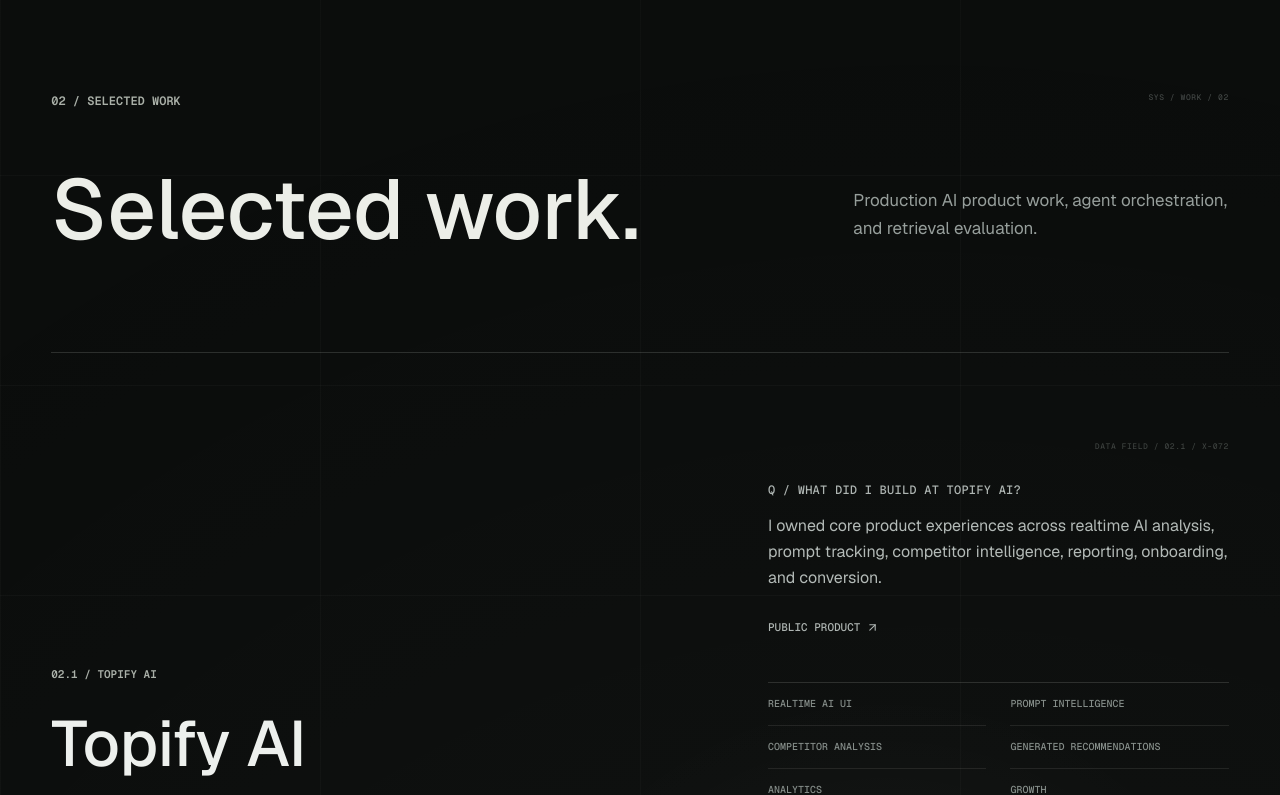
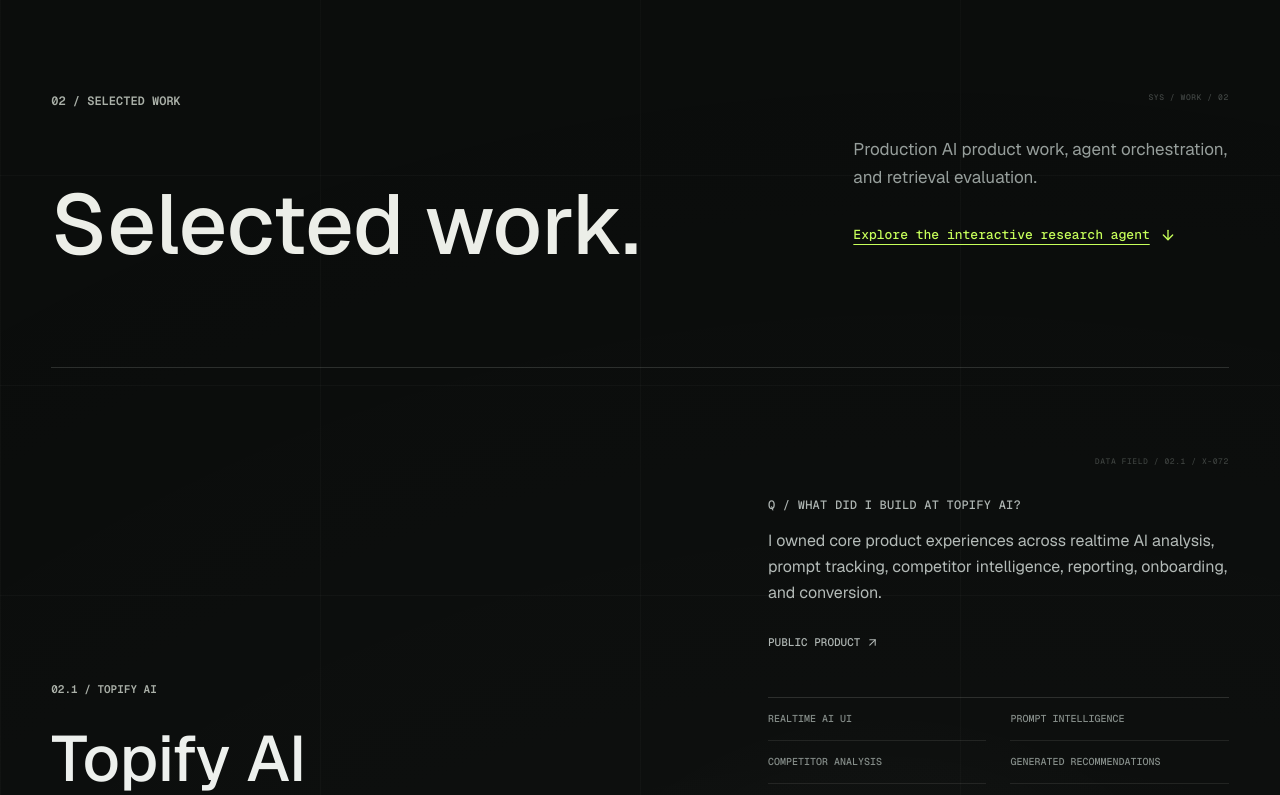
Before and after one commit to BuckyQ/bucky-ai-portfolio, a Next.js app: page / in a window 1280 px wide. Shown: the part 2080-2875 px from the top of the page. Built offline with nearby package versions, Linux system fonts and the light colour scheme.

Commit message:
Show research agent walkthrough directly on portfolio homepage

```diff
--- a/src/app/globals.css
+++ b/src/app/globals.css
@@ -2924,3 +2924,10 @@
 @keyframes research-flow{to{stroke-dashoffset:-30}}
 @media(max-width:900px){.research-graph-toolbar{align-items:flex-start;flex-direction:column}.research-graph-canvas{height:auto;display:grid;grid-template-columns:1fr 1fr;gap:16px;padding-bottom:10px;margin:24px 20px 0}.research-graph-edges{display:none}.research-node{position:relative;left:auto!important;top:auto!important;transform:none;width:100%;min-height:90px}.research-node-state,.research-node-decide,.research-node-route{grid-column:1/-1}.research-node-state:after,.research-node-decide:after{content:"↓";position:absolute;bottom:-16px;color:var(--color-text-muted)}.research-loop-caption{position:static;grid-column:1/-1;margin-top:8px}.research-graph-readout{grid-template-columns:1fr}.research-trace{border-right:0;border-bottom:1px solid var(--color-border)}.research-trace p{min-height:0}}
 @media(prefers-reduced-motion:reduce){.research-graph.is-playing .research-active-edge{animation:none}.research-node,.research-progress span{transition:none}}
+
+.selected-work-demo-link{display:flex;align-items:center;gap:10px;min-height:44px;margin-top:22px;color:var(--color-accent);font:500 13px/1.5 var(--font-mono);text-decoration:underline;text-underline-offset:5px}
+.selected-work-demo-link svg{width:16px;height:16px;flex-shrink:0}
+.homepage-research-demo{margin-top:64px;padding-top:32px;border-top:1px solid var(--color-border);scroll-margin-top:110px}
+.homepage-research-demo>h4{margin:22px 0;color:var(--color-text-primary);font-size:clamp(24px,3vw,44px);font-weight:500;line-height:1.2}
+.homepage-research-demo>p:not(.project-view-label){max-width:68ch;color:var(--color-text-secondary);font-size:16px;line-height:1.65}
+.homepage-research-demo>.research-graph{max-width:1100px}
--- a/src/app/page.tsx
+++ b/src/app/page.tsx
@@ -4,6 +4,7 @@
 import { ArrowDown, ArrowUpRight, Menu, Pause, Play, Sparkles, X } from "lucide-react";
 import Image from "next/image";
 import { useCallback, useEffect, useRef, useState } from "react";
+import ResearchAgentGraph from "@/components/ResearchAgentGraph";
 import AskBuckyLauncher from "@/components/AskBuckyLauncher";
 import ElectronicOcean from "@/components/ElectronicOcean";
 import {
@@ -670,7 +671,9 @@
           <ProjectReveal className="selected-work-header">
             <p className="section-label">02 / Selected Work</p>
             <h2 id="selected-work-title">Selected work.</h2>
-            <p>Production AI product work, agent orchestration, and retrieval evaluation.</p>
+            <p>Production AI product work, agent orchestration, and retrieval evaluation.
+              <a className="selected-work-demo-link" href="#research-demo">Explore the interactive research agent <ArrowDown aria-hidden="true" /></a>
+            </p>
           </ProjectReveal>
 
           <article className="work-project topify-project" aria-labelledby="topify-title">
@@ -790,6 +793,13 @@
                 </a>
               </div>
             </ProjectReveal>
+            <section className="homepage-research-demo" id="research-demo" aria-labelledby="research-demo-title">
+              <p className="project-view-label">Handwritten agent / Interactive walkthrough</p>
+              <h4 id="research-demo-title">See the research loop in action.</h4>
+              <p>Step through decisions, web searches, analysis, and replanning in a small TypeScript agent. This walkthrough uses illustrative data.</p>
+              <ResearchAgentGraph />
+              <div className="project-actions"><a className="project-action" href="/projects/handwritten-research-agent">Project details + source <ArrowUpRight aria-hidden="true" /></a></div>
+            </section>
           </article>
 
           <article className="work-project rag-project" aria-labelledby="rag-title">
```
